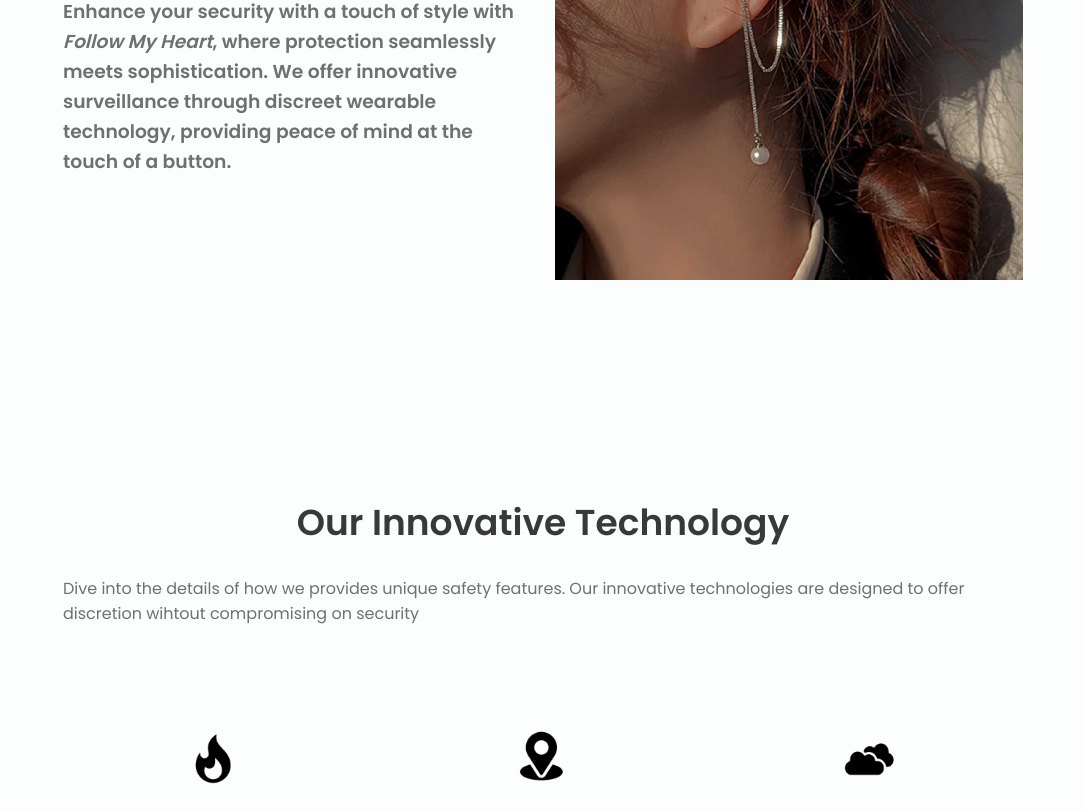
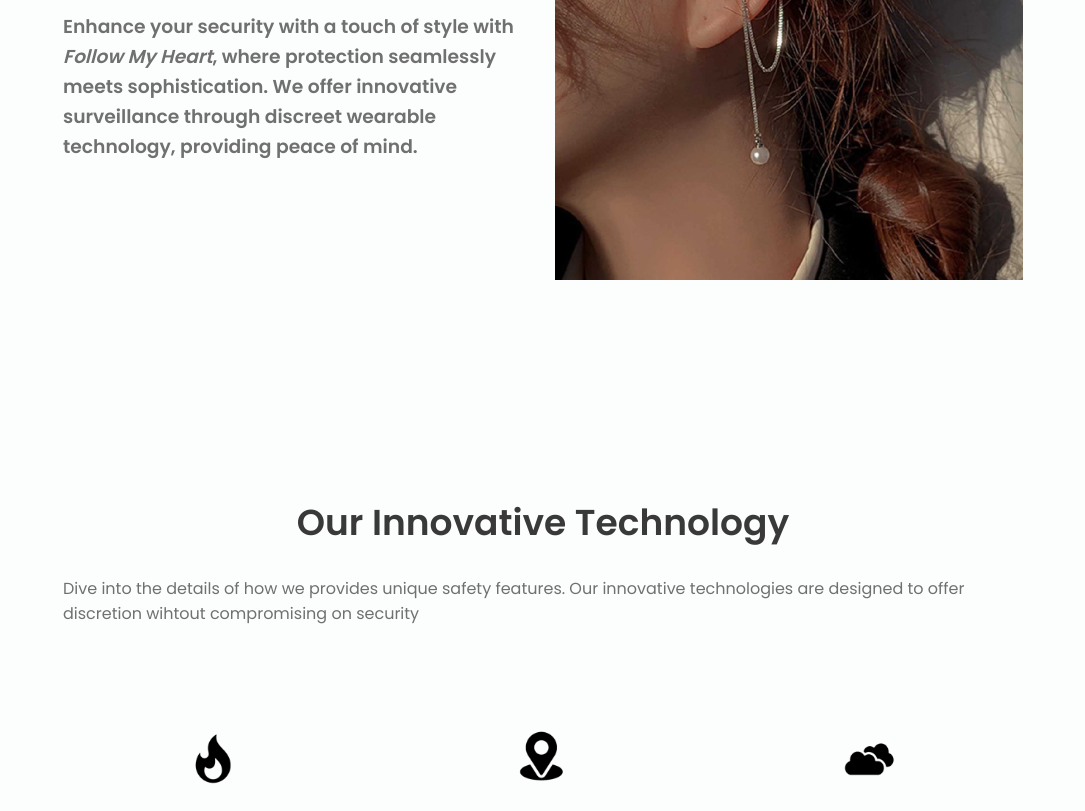
Before and after one commit to anfhua/FollowMyHeartLLC, a plain HTML site: page index.html in a window 1280 px wide. Shown: the part 274-1085 px from the top of the page, without its empty margins (97-1182 px from the left). Drawn offline with nearby package versions, Linux system fonts and the light colour scheme.

Commit message:
Update index.html

```diff
--- a/index.html
+++ b/index.html
@@ -49,7 +49,7 @@
                         <h3>Enhance your security with a touch of style with <em>Follow My Heart</em>,
                             where protection seamlessly meets sophistication. We offer innovative
                              surveillance through discreet wearable technology,
-                              providing peace of mind at the touch of a button.</h3>
+                              providing peace of mind.</h3>
                     </div>
                     <img src="assets/img/home.png" alt="" class="home__img">
                 </div>
```
